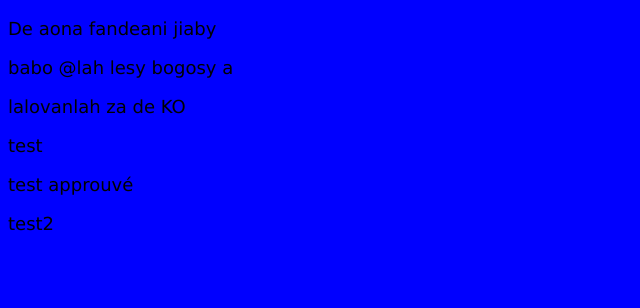
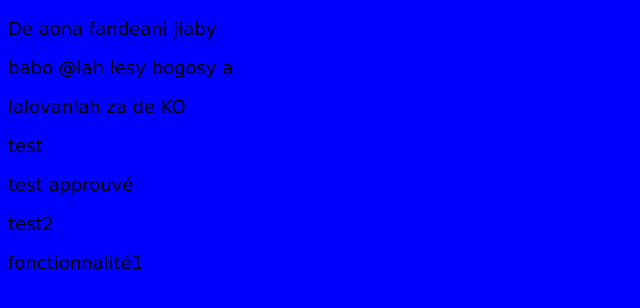
Before and after one commit to miatrika/spray_tp, a plain HTML site: page Frontend/index.html in a window 1280 px wide. Shown: the whole page, without its empty margins (0-640 px from the left). Drawn offline with Linux system fonts and the light colour scheme.

Commit message:
ajout fonct1

```diff
--- a/Frontend/index.html
+++ b/Frontend/index.html
@@ -13,5 +13,6 @@
     <p>test</p>
     <p>test approuvé</p>
     <p>test2</p>
+    <p>fonctionnalité1</p>
 </body>
 </html>
```
